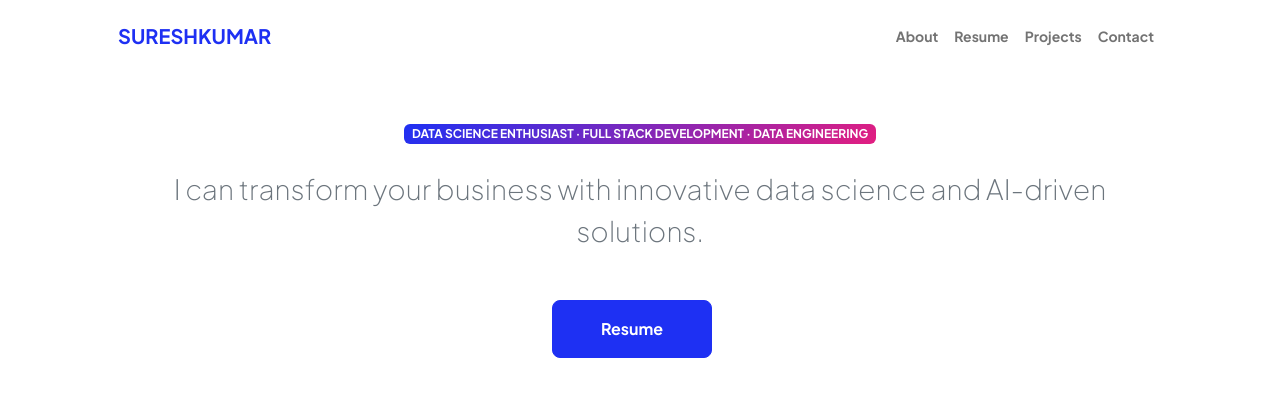
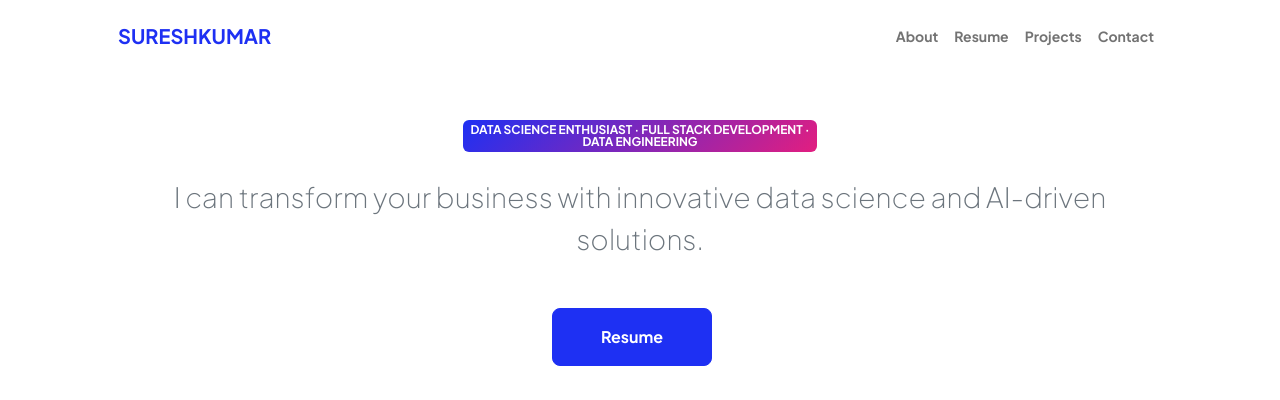
Before and after one commit to suresh0615/sureshkumar_Portfolio, a plain HTML site: page index.html in a window 1280 px wide. Shown: the top 400 px of the page. Drawn offline with nearby package versions, Linux system fonts and the light colour scheme.

Commit message:
Update index.html

```diff
--- a/index.html
+++ b/index.html
@@ -52,7 +52,8 @@
                         <!-- Header text content-->
                         <div class="text-center text-xxl-start">
                             <div class="badge bg-gradient-primary-to-secondary text-white mb-4">
-                                <div class="text-uppercase"> Data Science enthusiast &middot; FULL STACK Development &middot; DATA ENGINEERING</div>
+                                <div class="text-uppercase"> Data Science enthusiast &middot; FULL STACK Development &middot;</div>
+								<div class="text-uppercase">DATA ENGINEERING</div>
                             </div>
                             <div class="fs-3 fw-light text-muted">I can transform your business with innovative data science and AI-driven solutions.</div>
                             <h1 class="display-3 fw-bolder mb-5"><span class="text-gradient d-inline"></span></h1>
```
